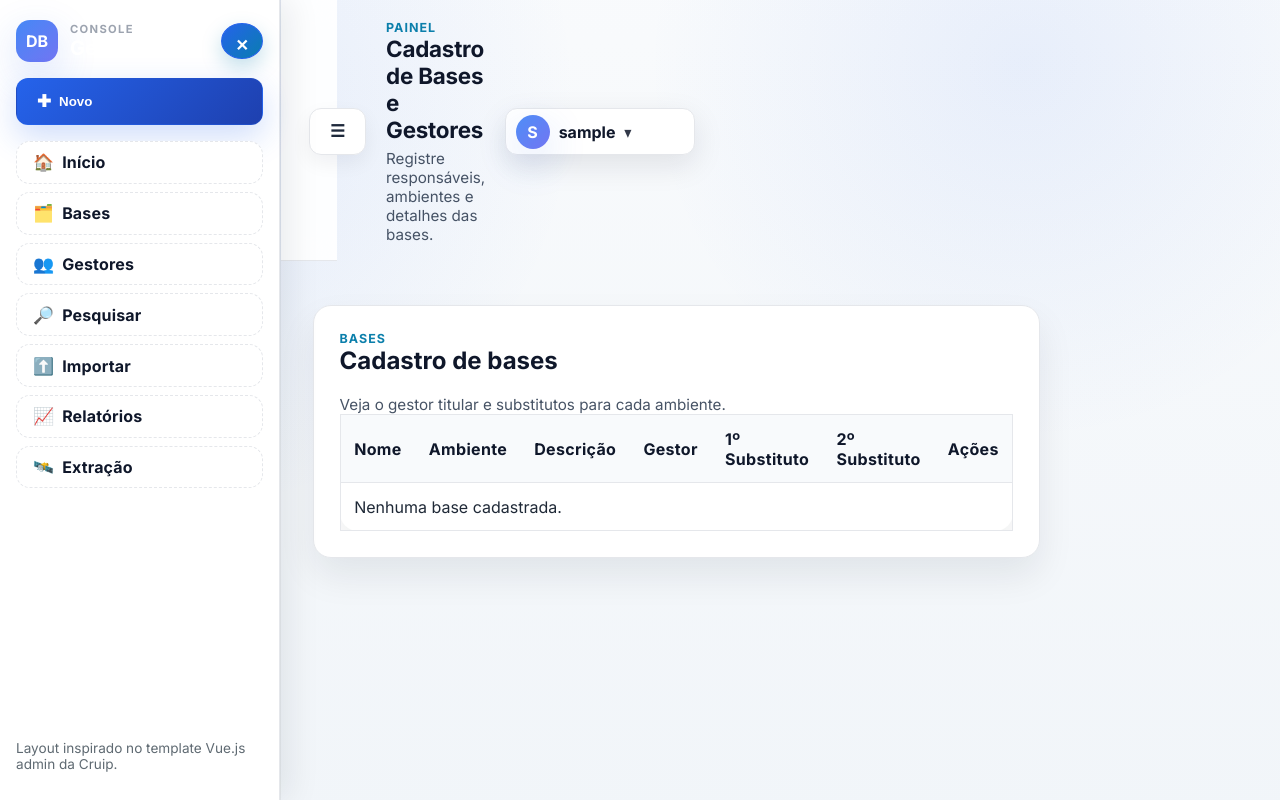
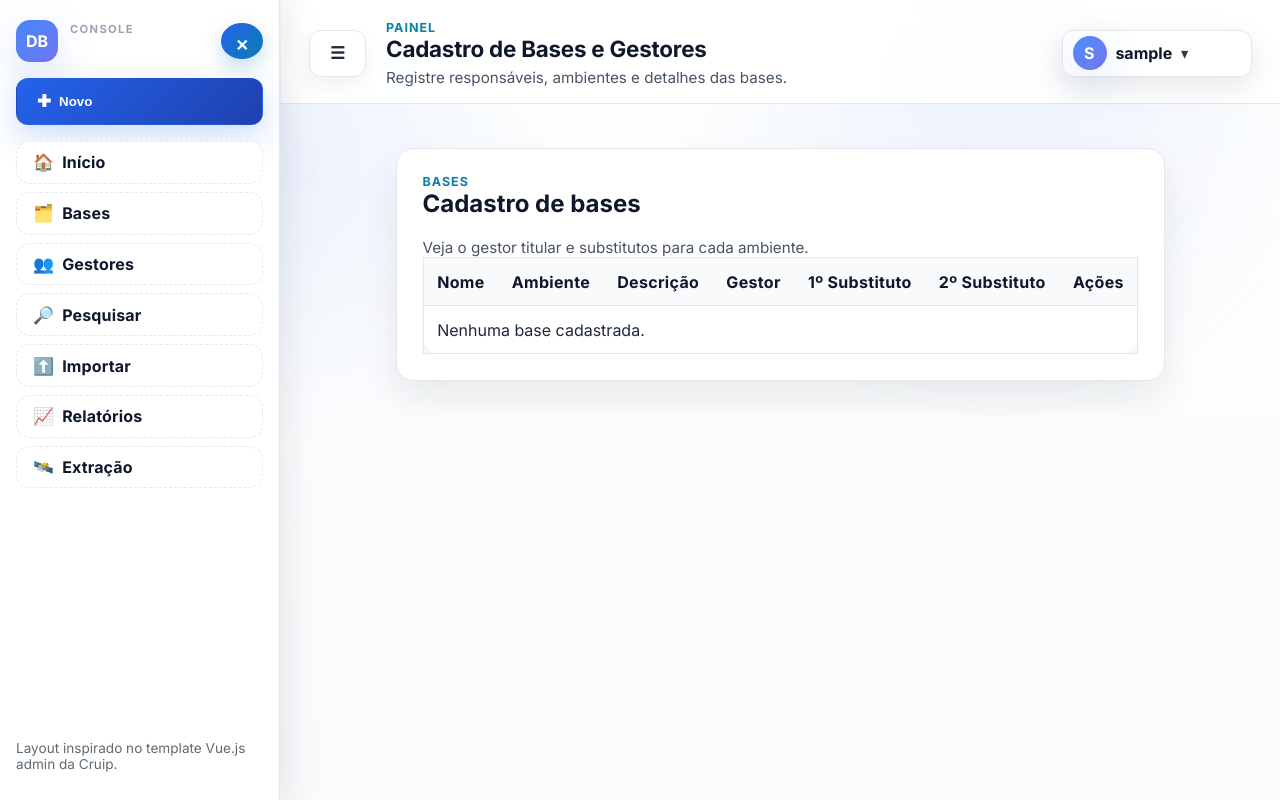
Before and after one commit to leandrojtv/Arquivos, a Flask app: page /bases in a window 1280 px wide. Run offline with Flask 3, Linux system fonts and the light colour scheme; the visitor is signed in with stand-in values (Sample User, id 1); data comes from the database, SQL or seed files in the repository; data that the repository does not hold is empty.

Commit message:
Fix sidebar spacing for responsive layout

```diff
--- a/static/style.css
+++ b/static/style.css
@@ -38,11 +38,11 @@ body {
 }
 
 .dashboard-shell.has-sidebar {
-  grid-template-columns: 280px 1fr;
+  grid-template-columns: 1fr;
 }
 
 .dashboard-shell.has-sidebar.sidebar-open {
-  grid-template-columns: 280px 1fr;
+  grid-template-columns: 1fr;
 }
 
 
@@ -51,6 +51,7 @@ body {
   display: flex;
   flex-direction: column;
   min-height: 100vh;
+  width: 100%;
   background: radial-gradient(circle at 22% 20%, rgba(37, 99, 235, 0.08), transparent 24%),
     radial-gradient(circle at 78% 10%, rgba(37, 99, 235, 0.08), transparent 28%),
     linear-gradient(180deg, rgba(255, 255, 255, 0.98), rgba(248, 250, 252, 0.98));
@@ -82,11 +83,12 @@ body {
 
 .dashboard-shell.has-sidebar .workspace {
   margin-left: 0;
-  transition: margin-left 0.2s ease;
+  padding-left: 0;
+  transition: padding-left 0.2s ease;
 }
 
 .dashboard-shell.has-sidebar.sidebar-open .workspace {
-  margin-left: 280px;
+  padding-left: 0;
 }
 
 @media (max-width: 1024px) {
@@ -97,7 +99,13 @@ body {
     grid-template-columns: 1fr;
   }
   .dashboard-shell.has-sidebar.sidebar-open .workspace {
-    margin-left: 0;
+    padding-left: 0;
+  }
+}
+
+@media (min-width: 1025px) {
+  .dashboard-shell.has-sidebar.sidebar-open .workspace {
+    padding-left: 280px;
   }
 }
 
```
